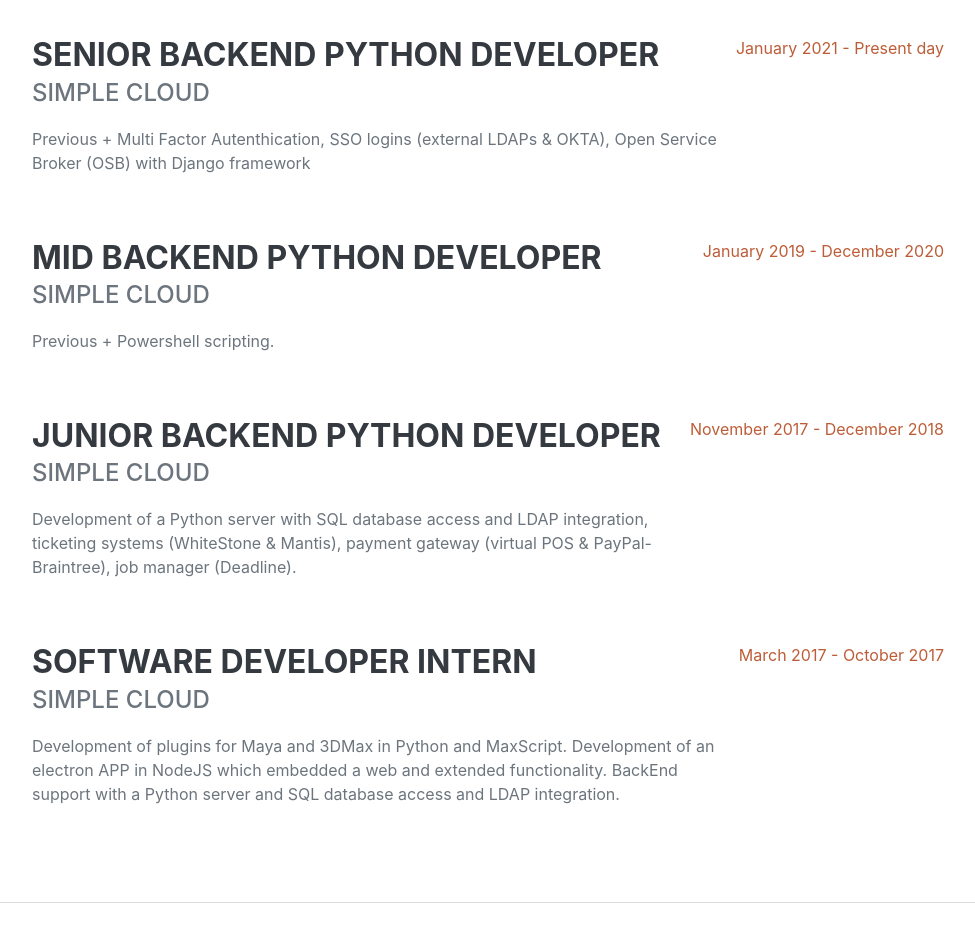
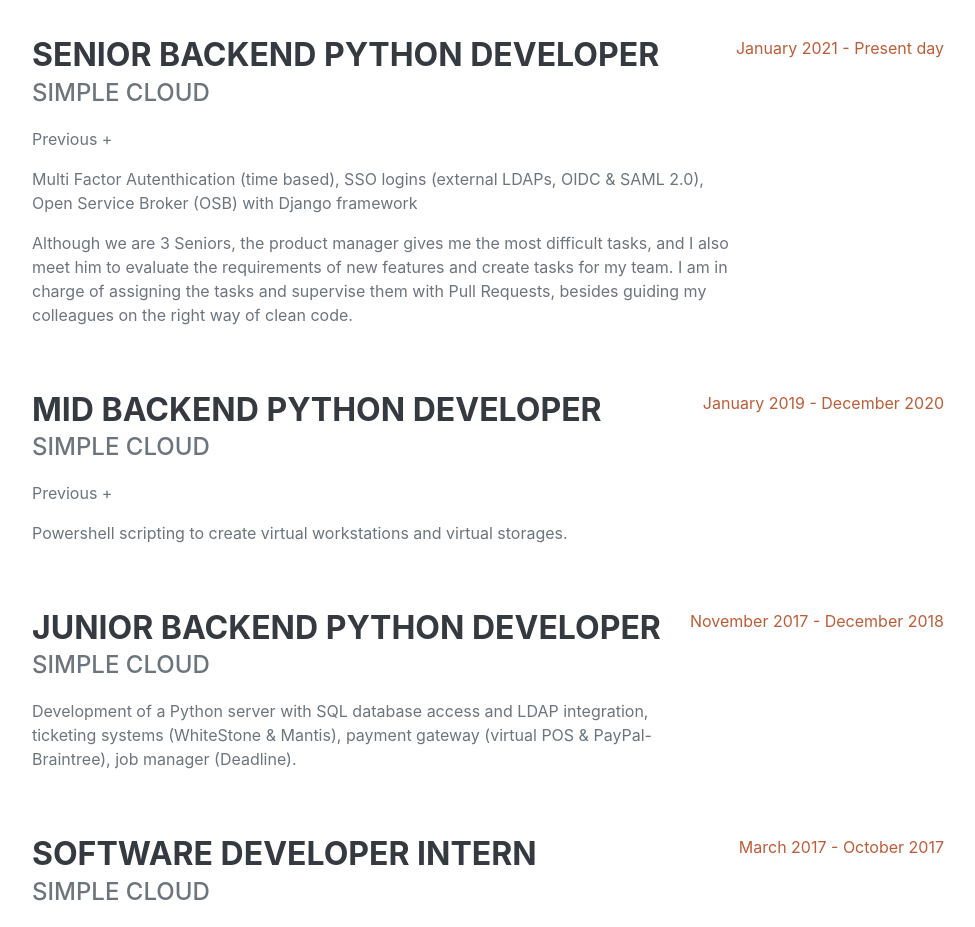
Before and after one commit to GuillermoGA/GuillermoGA.github.io, a plain HTML site: page index.html in a window 1280 px wide. Shown: the part 960-1887 px from the top of the page, without its empty margins (288-1263 px from the left). Drawn offline with nearby package versions, Linux system fonts and the light colour scheme; a web font is replaced by a local one.

Commit message:
Update index.html

```diff
--- a/index.html
+++ b/index.html
@@ -64,7 +64,9 @@
                         <div class="flex-grow-1">
                             <h3 class="mb-0">Senior Backend Python Developer</h3>
                             <div class="subheading mb-3">Simple Cloud</div>
-                            <p>Previous + Multi Factor Autenthication, SSO logins (external LDAPs & OKTA), Open Service Broker (OSB) with Django framework</p>
+                            <p>Previous + </p>
+                            <p>Multi Factor Autenthication (time based), SSO logins (external LDAPs, OIDC & SAML 2.0), Open Service Broker (OSB) with Django framework</p>
+                            <p>Although we are 3 Seniors, the product manager gives me the most difficult tasks, and I also meet him to evaluate the requirements of new features and create tasks for my team. I am in charge of assigning the tasks and supervise them with Pull Requests, besides guiding my colleagues on the right way of clean code.</p>
                         </div>
                         <div class="flex-shrink-0"><span class="text-primary">January 2021 - Present day</span></div>
                     </div>
@@ -72,7 +74,8 @@
                         <div class="flex-grow-1">
                             <h3 class="mb-0">Mid Backend Python Developer</h3>
                             <div class="subheading mb-3">Simple Cloud</div>
-                            <p>Previous + Powershell scripting.</p>
+                            <p>Previous + </p>
+                            <p>Powershell scripting to create virtual workstations and virtual storages.</p>
                         </div>
                         <div class="flex-shrink-0"><span class="text-primary">January 2019 - December 2020</span></div>
                     </div>
```
